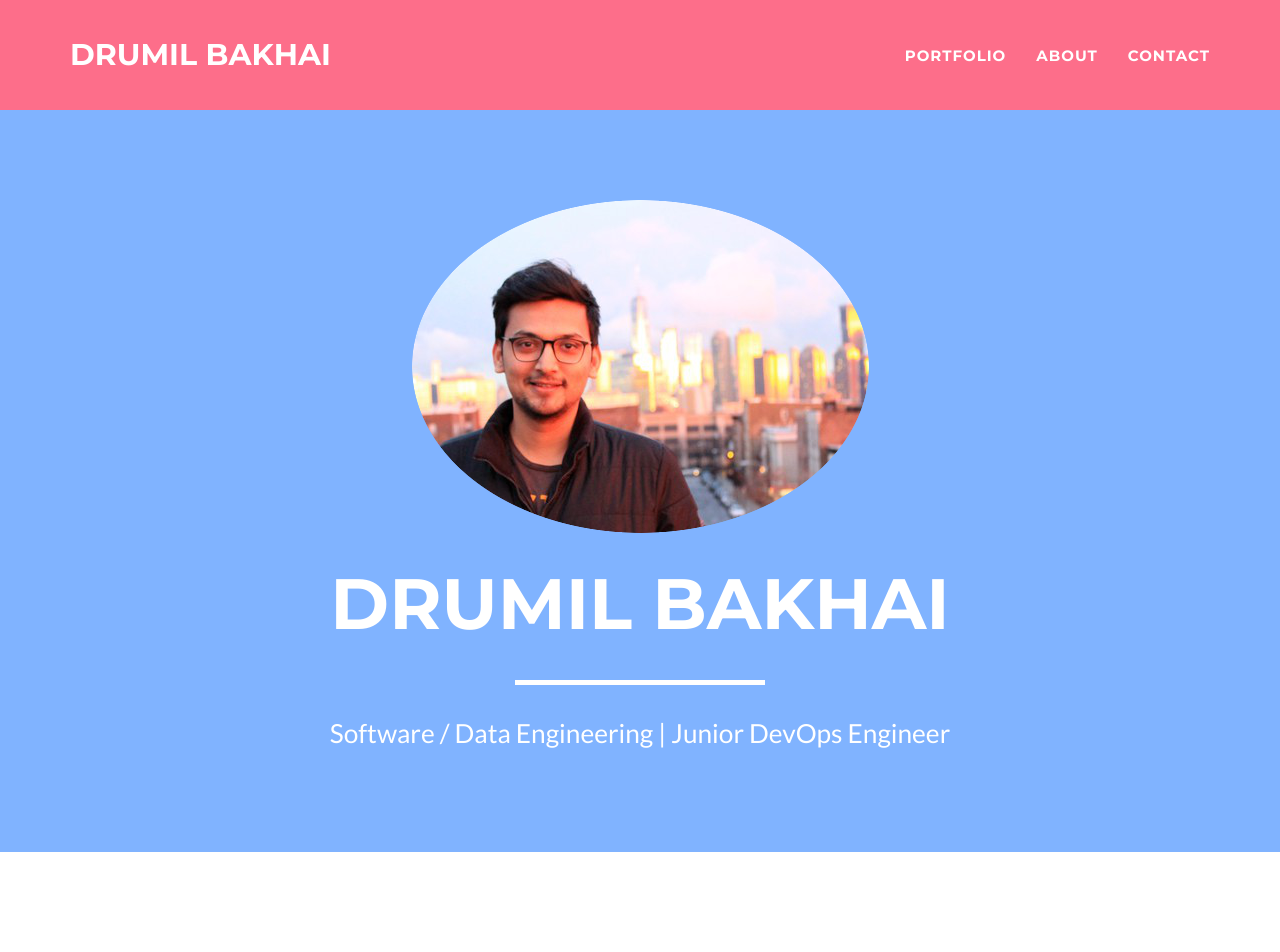
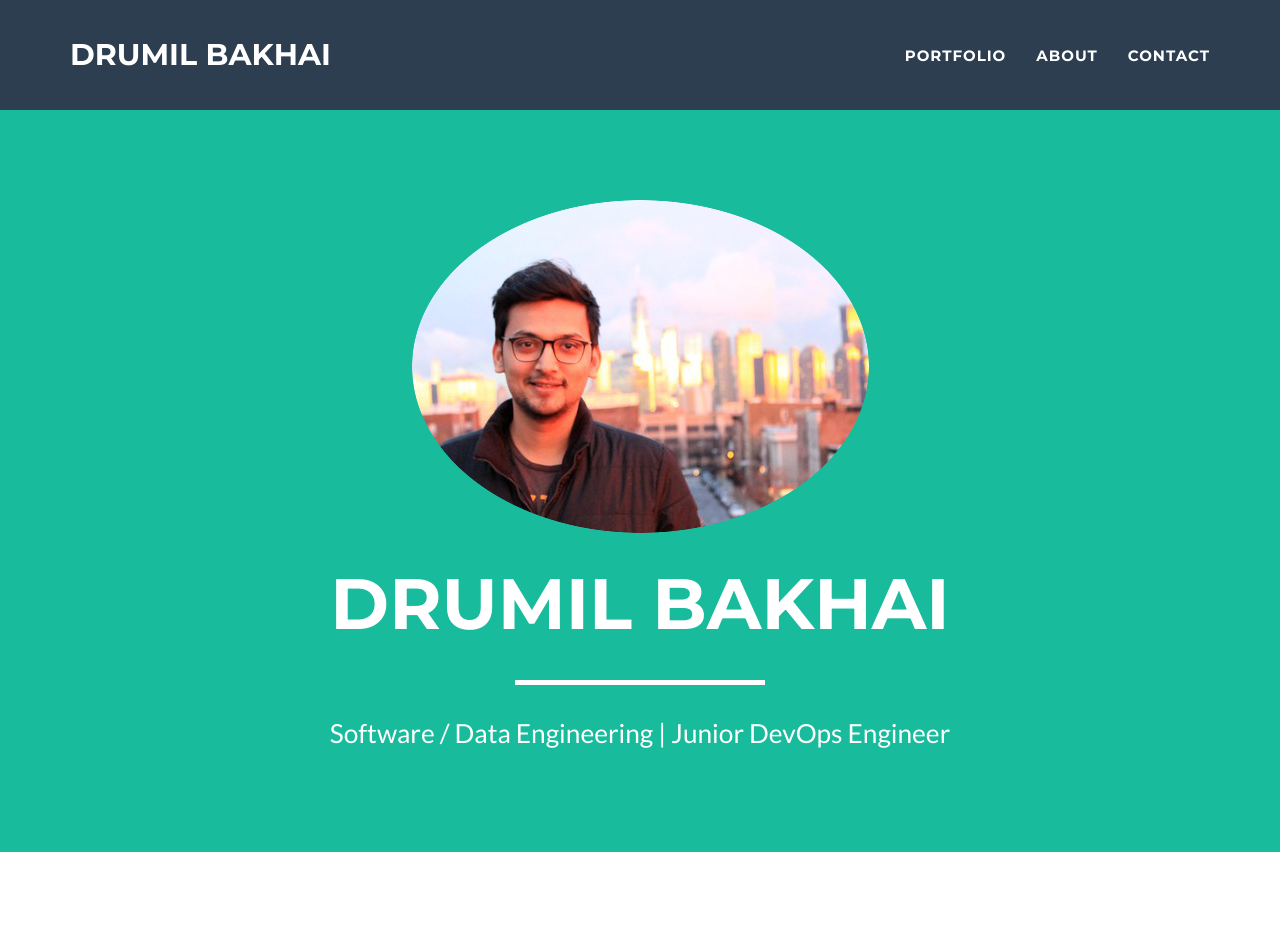
Before and after one commit to drumilbakhai/drumilbakhai.github.io, a Jekyll site: the page built from index.html, in a window 1280 px wide and 1400 px high. Shown: the top 952 px of the window. Built offline with Jekyll 4.4.1, drawn with Linux system fonts in a browser that asks for light colours.

Commit message:
Changed the colors back to original

```diff
--- a/_config.yml
+++ b/_config.yml
@@ -2,7 +2,7 @@
 title: Drumil Bakhai
 email: dkb300@nyu.edu
 url: https://drumilbakhai.github.io
-description: "Junior DevOps Engineer that will help organization to get Automated Delivery as quick as possible feed.xml site description."
+description: "Junior DevOps Engineer that will help organization to get Automated Delivery as quick as possiblefeed.xml site description."
 skills: "Software / Data Engineering | Junior DevOps Engineer"
 meta_author: Bakhai Drumil
 
@@ -24,10 +24,10 @@ disqus_shortname: myshortname
 
 # Color settings (hex-codes without the leading hash-tag)
 color:
-  primary: 80B3FF #18bc9c
-  primary-rgb: "128,179,255" #"24,288,156"
-  secondary: FD6E8A # 2c3e50
-  secondary-dark: A2122F #233140
+  primary: 18bc9c #80B3FF
+  primary-rgb: "24,288,156" #"128,179,255"
+  secondary: 2c3e50 #FD6E8A
+  secondary-dark: 233140 #A2122F
 
 # Footer settings
 footer:
```
